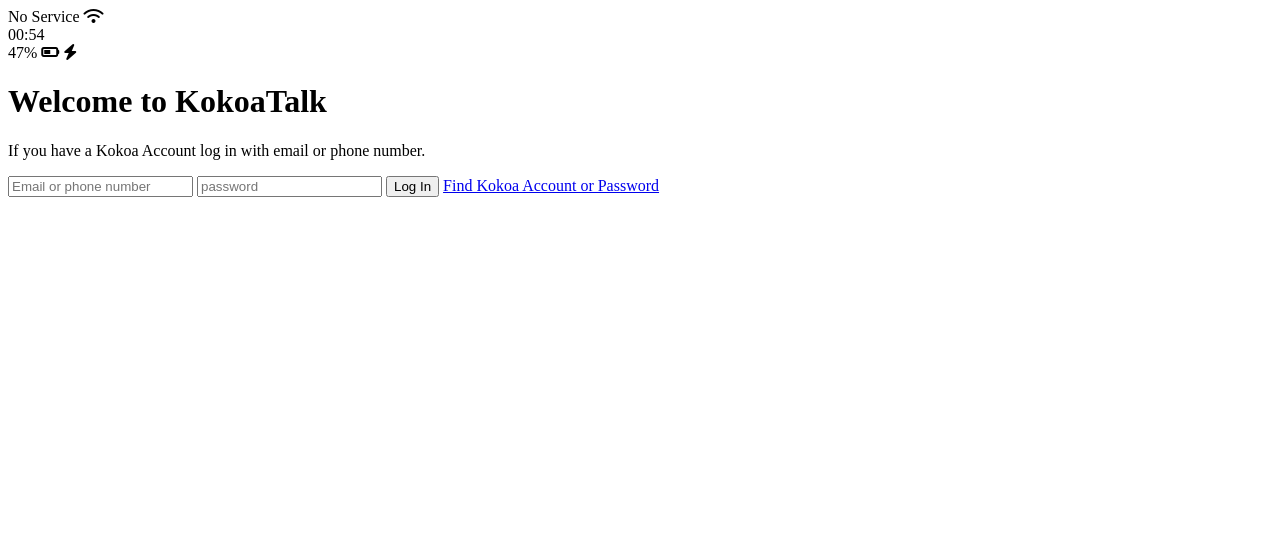
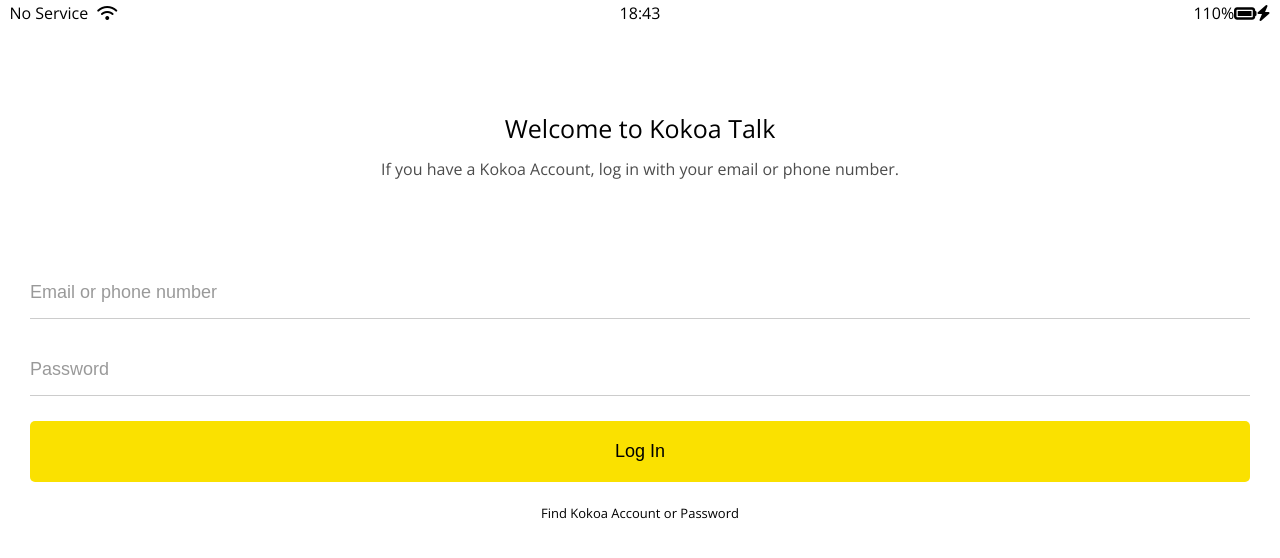
Before and after one commit to Ellsy23/kokoa-clone-2023, a plain HTML site: page index.html in a window 1280 px wide. Drawn offline with nearby package versions, Linux system fonts and the light colour scheme.

Commit message:
Main Page

```diff
--- /dev/null
+++ b/css/components/status-bar.css
@@ -0,0 +1,28 @@
+.status-bar {
+    display: flex;
+    justify-content: center;
+    padding: 5px 3px;
+}
+
+.status-bar__column {
+    width: 33%;
+}
+
+.status-bar__column:first-child span {
+    margin-right: 5px;
+}
+
+.status-bar__column:nth-child(2) {
+    display: flex;
+    justify-content: center;
+}
+
+.status-bar__column:last-child {
+    display: flex;
+    justify-content: flex-end;
+    align-items: center;
+}
+
+.status-bar__column .fa-battery-half {
+    margin: 0px 5px;
+}
--- /dev/null
+++ b/css/reset.css
@@ -0,0 +1,52 @@
+html, body, div, span, applet, object, iframe,
+h1, h2, h3, h4, h5, h6, p, blockquote, pre,
+a, abbr, acronym, address, big, cite, code,
+del, dfn, em, img, ins, kbd, q, s, samp,
+small, strike, strong, sub, sup, tt, var,
+b, u, i, center,
+dl, dt, dd, ol, ul, li,
+fieldset, form, label, legend,
+table, caption, tbody, tfoot, thead, tr, th, td,
+article, aside, canvas, details, embed,
+figure, figcaption, footer, header, hgroup,
+menu, nav, output, ruby, section, summary,
+time, mark, audio, video {
+	margin: 0;
+	padding: 0;
+	border: 0;
+	font-size: 100%;
+	font: inherit;
+	vertical-align: baseline;
+}
+/* HTML5 display-role reset for older browsers */
+article, aside, details, figcaption, figure,
+footer, header, hgroup, menu, nav, section {
+	display: block;
+}
+body {
+	line-height: 1;
+}
+ol, ul {
+	list-style: none;
+}
+blockquote, q {
+	quotes: none;
+}
+blockquote:before, blockquote:after,
+q:before, q:after {
+	content: '';
+	content: none;
+}
+table {
+	border-collapse: collapse;
+	border-spacing: 0;
+}
+
+input:focus {
+	outline:none;
+}
+
+a {
+	color: inherit;
+	text-decoration: none;
+}
--- /dev/null
+++ b/css/screens/login.css
@@ -0,0 +1,55 @@
+.welcome-header {
+    margin: 90px 0px;
+    text-align: center;
+    display: flex;
+    flex-direction: column;
+    align-items: center;
+  }
+  .welcome-header__title {
+    margin-bottom: 20px;
+    font-size: 25px;
+  }
+  .welcome-header__text {
+    width: 60%;
+    opacity: 0.7;
+  }
+
+  #login-form {
+    display: flex;
+    flex-direction: column;
+    margin: 0px 30px;
+  }
+
+  #login-form input {
+    border: none;
+    padding: 15px 0px;
+    font-size: 18px;
+    margin-bottom: 25px;
+  }
+
+  #login-form input:not([type="submit"]) {
+    border-bottom: 1px solid rgba(0, 0, 0, 0.2);
+    transition: border-color 0.3s ease-in-out;
+  }
+
+  #login-form input::placeholder {
+    color: rgba(0, 0, 0, 0.4);
+  }
+
+  #login-form input:focus {
+    border-color: var(--yellow);
+  }
+
+  #login-form input[type="submit"] {
+    background-color: var(--yellow);
+    cursor: pointer;
+    padding: 20px 0px;
+    border-radius: 5px;
+  }
+
+  #login-form a {
+    text-align: center;
+    text-decoration: none;
+    color: inherit;
+    font-size: 13px;
+  }
--- /dev/null
+++ b/css/styles.css
@@ -0,0 +1,9 @@
+@import url("https://fonts.googleapis.com/css2?family=Open+Sans:wght@400;600&display=swap");
+@import "reset.css";
+@import "variables.css";
+@import "components/status-bar.css";
+@import "screens/login.css";
+
+body {
+  font-family: "Open Sans", sans-serif;
+}
--- /dev/null
+++ b/css/variables.css
@@ -0,0 +1,3 @@
+:root {
+    --yellow: #fae100;
+}
--- a/index.html
+++ b/index.html
@@ -1,9 +1,10 @@
 <!DOCTYPE html>
 <html lang="en">
   <head>
-    <meta charset="UTF-8">
-    <meta name="viewport" content="width=device-width, initial-scale=1.0">
-    <title>Welcome to Kokoa Talk</title>
+    <link rel="stylesheet" href="css/styles.css" />
+    <meta charset="UTF-8" />
+    <meta name="viewport" content="width=device-width, initial-scale=1.0" />
+    <title>Welcome to Kokoa Clone</title>
   </head>
   <body>
     <div class="status-bar">
@@ -12,32 +13,30 @@
         <i class="fas fa-wifi"></i>
       </div>
       <div class="status-bar__column">
-            <span>00:54</span>
+        <span>18:43</span>
       </div>
       <div class="status-bar__column">
-            <span>47%</span>
-            <i class="fas fa-battery-half"></i>
+        <span>110%</span>
+        <i class="fas fa-battery-full fa-lg"></i>
         <i class="fas fa-bolt"></i>
       </div>
     </div>
-
     <header class="welcome-header">
-        <h1 class="welcome-header__title">Welcome to KokoaTalk</h1>
-        <p class="welcome-header_text">
-          If you have a Kokoa Account log in with email or phone number.
+      <h1 class="welcome-header__title">Welcome to Kokoa Talk</h1>
+      <p class="welcome-header__text">
+        If you have a Kokoa Account, log in with your email or phone number.
       </p>
     </header>
 
-    <form id="login-from">
-        <input type="text" placeholder="Email or phone number"/>
-        <input type="password" placeholder="password"/>
-        <input type="submit" value="Log In"/>
+    <form action="friends.html" method="get" id="login-form">
+      <input name="username" type="text" placeholder="Email or phone number" />
+      <input name="password" type="password" placeholder="Password" />
+      <input type="submit" value="Log In" />
       <a href="#">Find Kokoa Account or Password</a>
     </form>
-
     <script
       src="https://kit.fontawesome.com/6478f529f2.js"
-    crossorigin="anonymous">
-    </script>
+      crossorigin="anonymous"
+    ></script>
   </body>
 </html>
```
Lines whose indentation alone changed are shown as unchanged.
